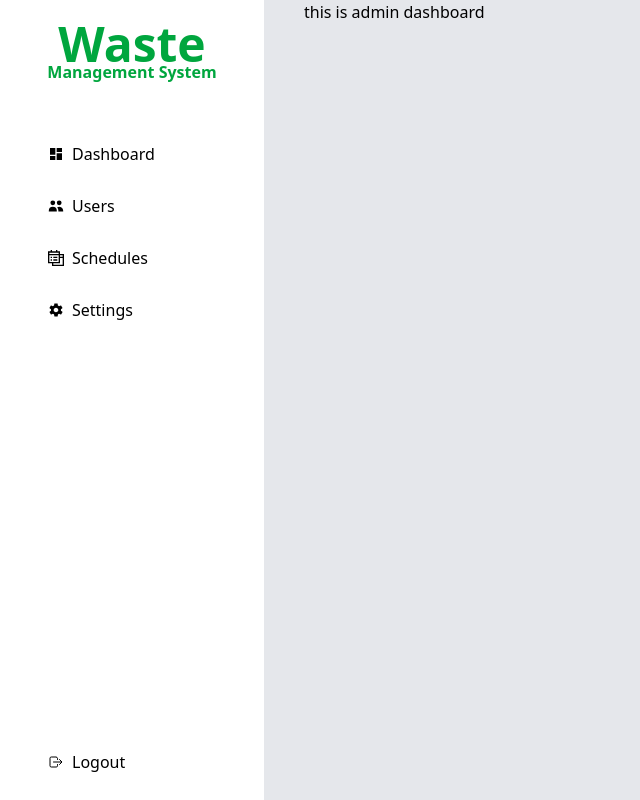
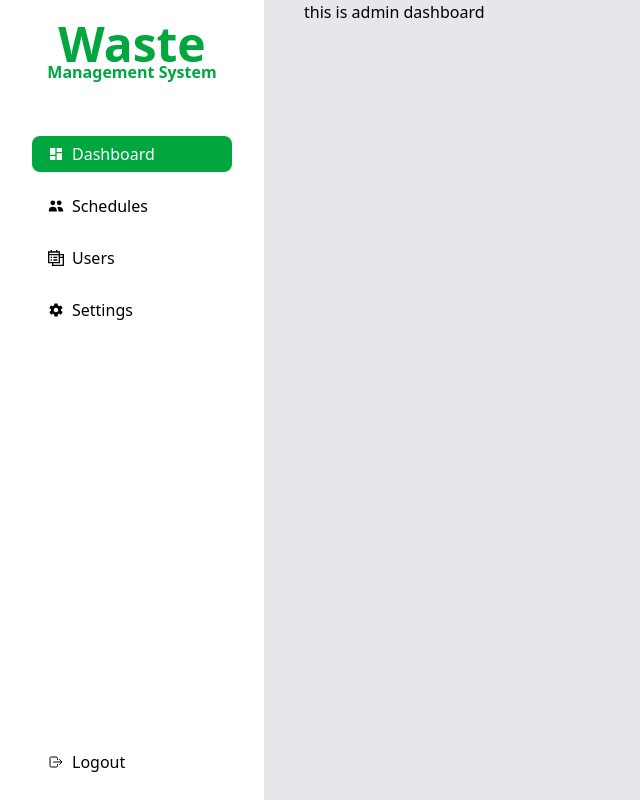
Before and after one commit to SaranshKoirala/Waste-Management-System, a React (Vite) app: page /admin/dashboard in a window 1280 px wide. Shown: the whole page, without its empty margins (0-640 px from the left). Built offline with nearby package versions, Linux system fonts and the light colour scheme; a web font is replaced by a local one.

Commit message:
updated the admin route

```diff
--- a/src/App.jsx
+++ b/src/App.jsx
@@ -1,4 +1,4 @@
-import { Routes, Route } from "react-router-dom";
+import { Routes, Route, Navigate } from "react-router-dom";
 import Home from "./pages/Home";
 import UserLogin from "./pages/UserLogin";
 import Signup from "./pages/Signup";
@@ -24,6 +24,7 @@ function App() {
 
       {/* Admin routes */}
       <Route path="/admin" element={<AdminLayout />}>
+        <Route index element={<Navigate to="dashboard" replace />} />
         <Route path="dashboard" element={<Dashboard />} />
         <Route path="users" element={<Users />} />
       </Route>
--- a/src/pages/AdminLayout.jsx
+++ b/src/pages/AdminLayout.jsx
@@ -7,11 +7,38 @@ import { IoLogOutOutline } from "react-icons/io5";
 import { useState } from "react";
 
 function AdminLayout() {
-  const [clicked, setClicked] = useState(false);
+  const [active, setActive] = useState(0);
 
-  function handleClick() {
-    setClicked((clicked) => !clicked);
+  function handleActive(index) {
+    setActive(index);
   }
+
+  const list = [
+    {
+      id: 0,
+      logo: <MdDashboard />,
+      content: "Dashboard",
+      to: "dashboard",
+    },
+    {
+      id: 1,
+      logo: <HiUsers />,
+      content: "Schedules",
+      to: "schedules",
+    },
+    {
+      id: 2,
+      logo: <GrSchedules />,
+      content: "Users",
+      to: "users",
+    },
+    {
+      id: 3,
+      logo: <IoMdSettings />,
+      content: "Settings",
+      to: "settings",
+    },
+  ];
 
   return (
     <div className="flex gap-10 h-screen w-screen bg-gray-200 ">
@@ -23,37 +50,23 @@ function AdminLayout() {
           </p>
         </div>
         <ul className="flex flex-col gap-4 justify-center ">
-          <Link
-            to={"/admin/dashboard"}
-            className="hover:text-white hover:bg-green-600 focus:text-white focus:bg-green-600 outline-none  rounded-lg py-1.5 px-4"
-          >
-            <li className="flex items-center gap-2 ">
-              {" "}
-              <MdDashboard />
-              Dashboard
-            </li>
-          </Link>
-          <Link
-            to={"/admin/users"}
-            className="hover:text-white hover:bg-green-600 focus:text-white focus:bg-green-600 outline-none rounded-lg py-1.5 px-4"
-          >
-            <li className="flex items-center gap-2">
-              <HiUsers />
-              Users
-            </li>
-          </Link>
-          <Link className="hover:text-white hover:bg-green-600 focus:text-white focus:bg-green-600 outline-none rounded-lg py-1.5 px-4">
-            <li className="flex items-center gap-2">
-              <GrSchedules />
-              Schedules
-            </li>
-          </Link>
-          <Link className="hover:text-white hover:bg-green-600 focus:text-white focus:bg-green-600 outline-none rounded-lg py-1.5 px-4">
-            <li className="flex items-center gap-2">
-              <IoMdSettings />
-              Settings
-            </li>
-          </Link>
+          {list.map((element, index) => (
+            <Link
+              key={element.id}
+              to={element.to}
+              className={
+                index === active
+                  ? "bg-green-600 text-white rounded-lg py-1.5 px-4"
+                  : "hover:text-white hover:bg-green-600 rounded-lg py-1.5 px-4"
+              }
+              onClick={() => handleActive(index)}
+            >
+              <li className="flex items-center gap-2">
+                {element.logo}
+                {element.content}
+              </li>
+            </Link>
+          ))}
         </ul>
         <div className="flex items-center gap-2 mt-auto py-1.5 px-4">
           <IoLogOutOutline />
```
